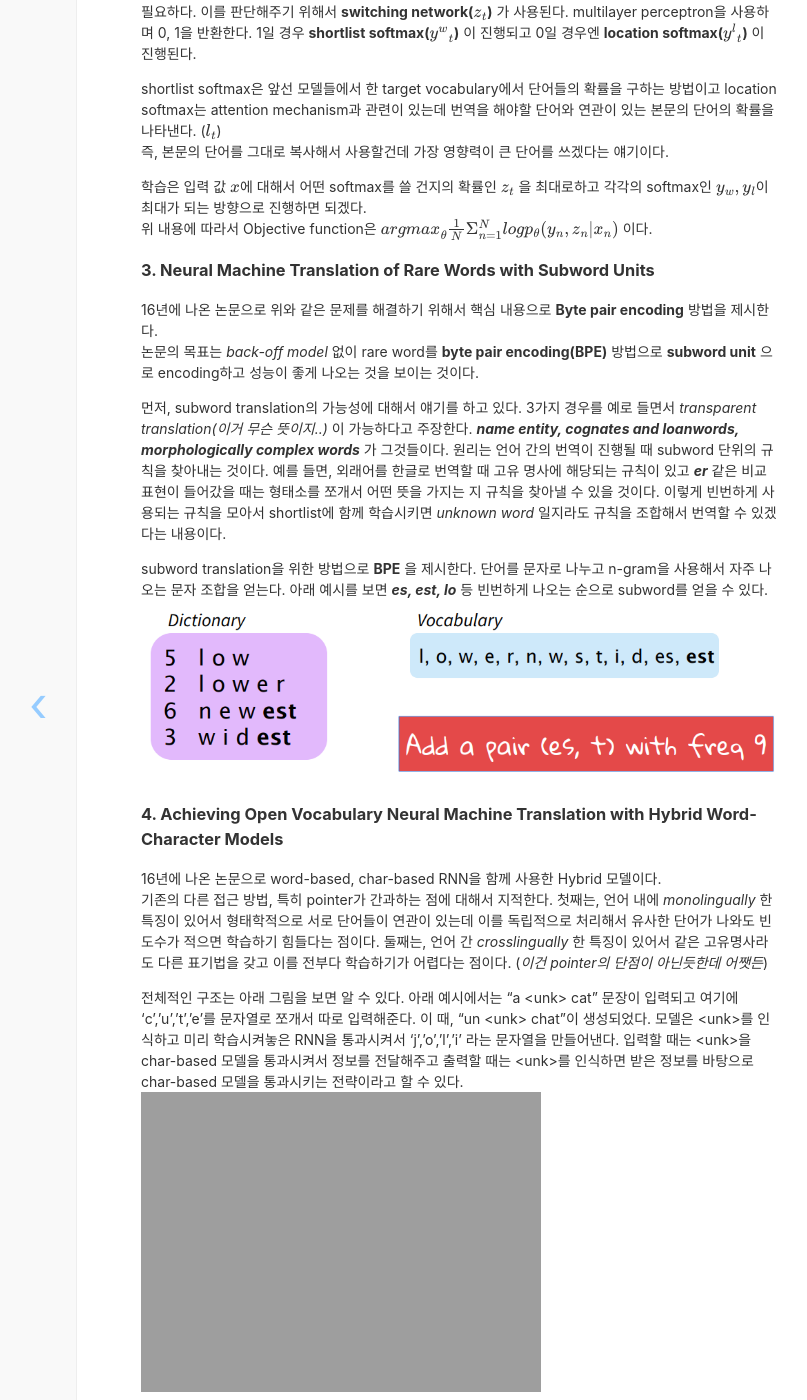
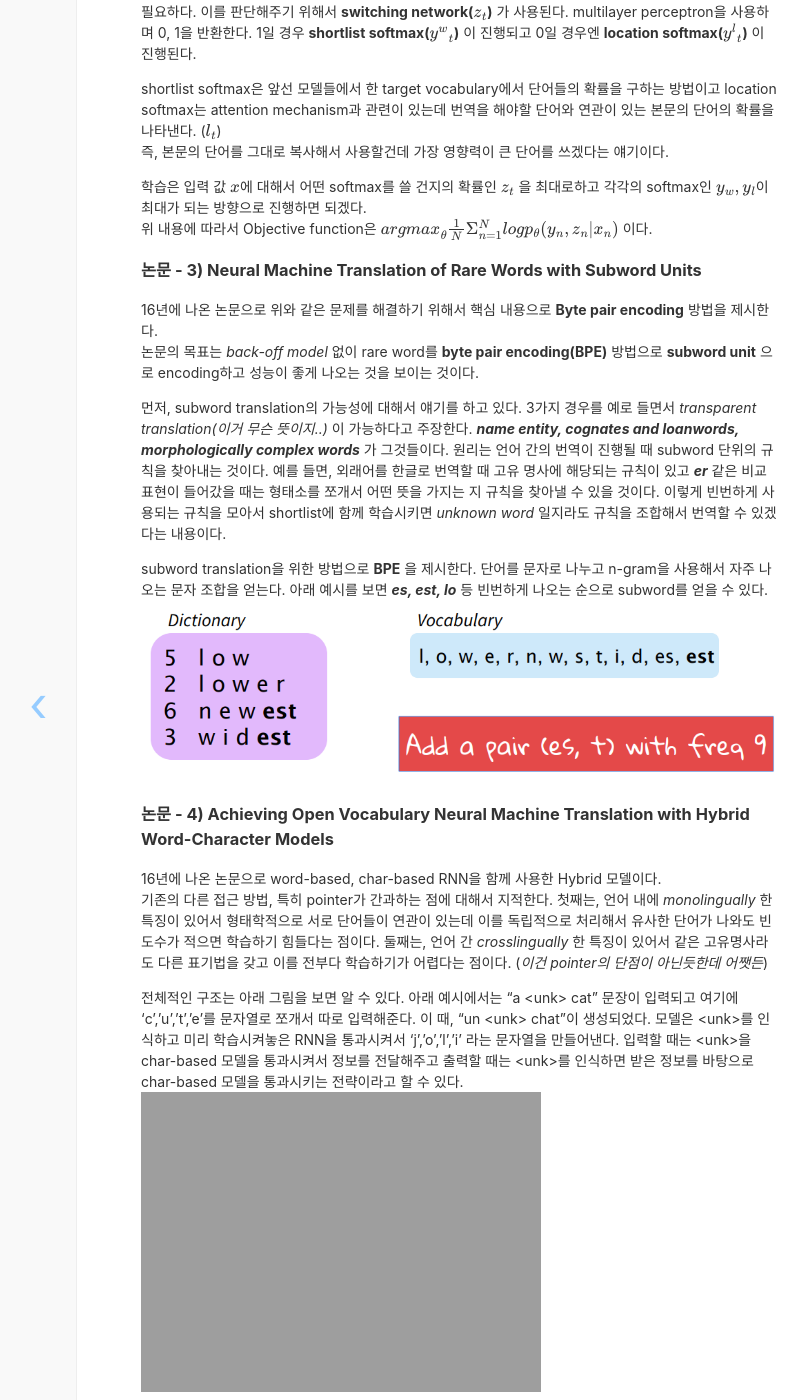
Before and after one commit to whikwon/deprecated_blog, a Jekyll site: the page built from _posts/2017-09-11-CS224n_Lecture11.md, in a window 1280 px wide and 1400 px high, scrolled down 3170 px. Shown: the whole window, without its empty margins (180-987 px from the left). Built offline with Jekyll 4.4.1, drawn with Linux system fonts in a browser that asks for light colours; nearby versions of some CDN libraries; formulas are drawn with MathJax 3; comment, search, counter and statistics services are not loaded; some of the changed text lies outside the part shown.

Commit message:
_posts/2017-09-11-CS224n_Lecture11.md

```diff
--- a/_posts/2017-09-11-CS224n_Lecture11.md
+++ b/_posts/2017-09-11-CS224n_Lecture11.md
@@ -51,7 +51,7 @@ unknown word는 적을 때는 문제가 없지만 증가할수록 성능을 크
 - **Hybrid** : Hybrid에서는 context, target vocabulary의 크기를 모두 제한한 후에 빈번하지 않은 단어에 대해서 char-based는 input-output
 그리고 마찬가지로 word는 *unknown* 을 target으로 학습, char는 해당 단어를 target으로 학습이 진행된다.
 
-### 1. On Using Very Large Target Vocabulary for Neural Machine Translation
+### 논문 - 1) On Using Very Large Target Vocabulary for Neural Machine Translation
 
 14년 논문으로 NMT가 나온지 얼마되지 않았을 때이다. <br>
 위에서 설명한 *unknown/rare word* 문제를 해결하기 위해서 target vocabulary의 수를 증가시키는 방법으로 접근하였고 **importance sampling** 기반의 근사 방법을 제시한다.
@@ -66,7 +66,7 @@ unknown word는 적을 때는 문제가 없지만 증가할수록 성능을 크
 주로 $$K' = 10/20,\ K = 15K/30K/50K$$의 크기로 사용한다.
 ![candidate word](https://whikwon.github.io/images/NMT_candidate_word.png)
 
-### 2. Pointing the Unknown words
+### 논문 - 2) Pointing the Unknown words
 
 16년 논문으로 위에서 살펴본 것처럼 *unknown/rare word* 문제를 해결하기 위한 새로운 접근 방법을 제시하였다. <br>
 핵심적인 내용은 **pointer가 어딜 언제 가리킬지 배우는 것** 이다. **pointer** 은 unknown word가 발생했을 때
@@ -89,7 +89,7 @@ attention mechanism과 관련이 있는데 번역을 해야할 단어와 연관
 진행하면 되겠다. <br>
 위 내용에 따라서 Objective function은 $${argmax}_{\theta} {\frac 1 N} \Sigma_{n=1}^N log p_{\theta}(y_n, z_n \vert x_n)$$ 이다.
 
-### 3. Neural Machine Translation of Rare Words with Subword Units
+### 논문 - 3) Neural Machine Translation of Rare Words with Subword Units
 
 16년에 나온 논문으로 위와 같은 문제를 해결하기 위해서 핵심 내용으로 **Byte pair encoding** 방법을 제시한다. <br>
 논문의 목표는 *back-off model* 없이 rare word를 **byte pair encoding(BPE)** 방법으로 **subword unit** 으로 encoding하고 성능이 좋게 나오는 것을 보이는 것이다.
@@ -104,7 +104,7 @@ subword translation을 위한 방법으로 **BPE** 을 제시한다. 단어를
 아래 예시를 보면 ***es, est, lo*** 등 빈번하게 나오는 순으로 subword를 얻을 수 있다.
 ![BPE](https://whikwon.github.io/images/NMT_BPE.png)
 
-### 4. Achieving Open Vocabulary Neural Machine Translation with Hybrid Word-Character Models
+### 논문 - 4) Achieving Open Vocabulary Neural Machine Translation with Hybrid Word-Character Models
 
 16년에 나온 논문으로 word-based, char-based RNN을 함께 사용한 Hybrid 모델이다. <br>
 기존의 다른 접근 방법, 특히 pointer가 간과하는 점에 대해서 지적한다. 첫째는, 언어 내에 *monolingually* 한 특징이 있어서 형태학적으로
```
